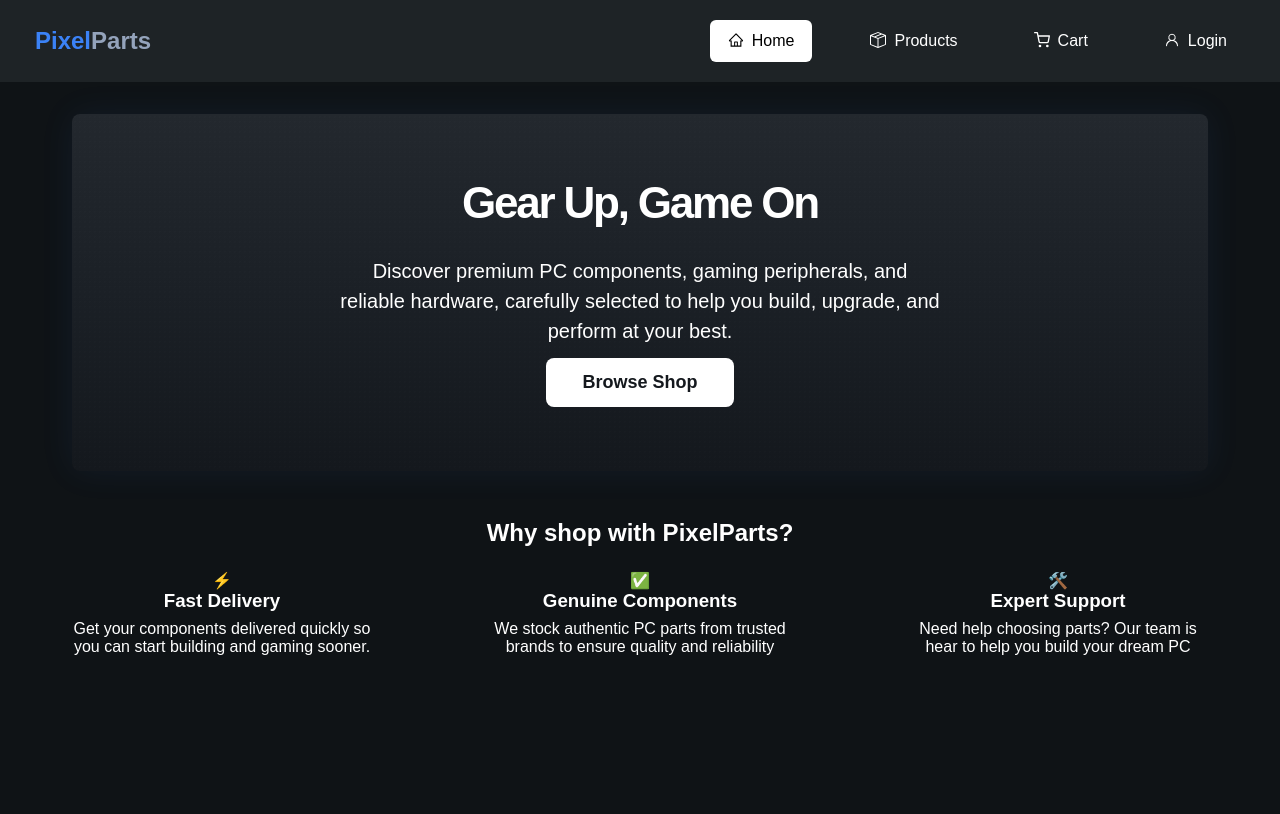
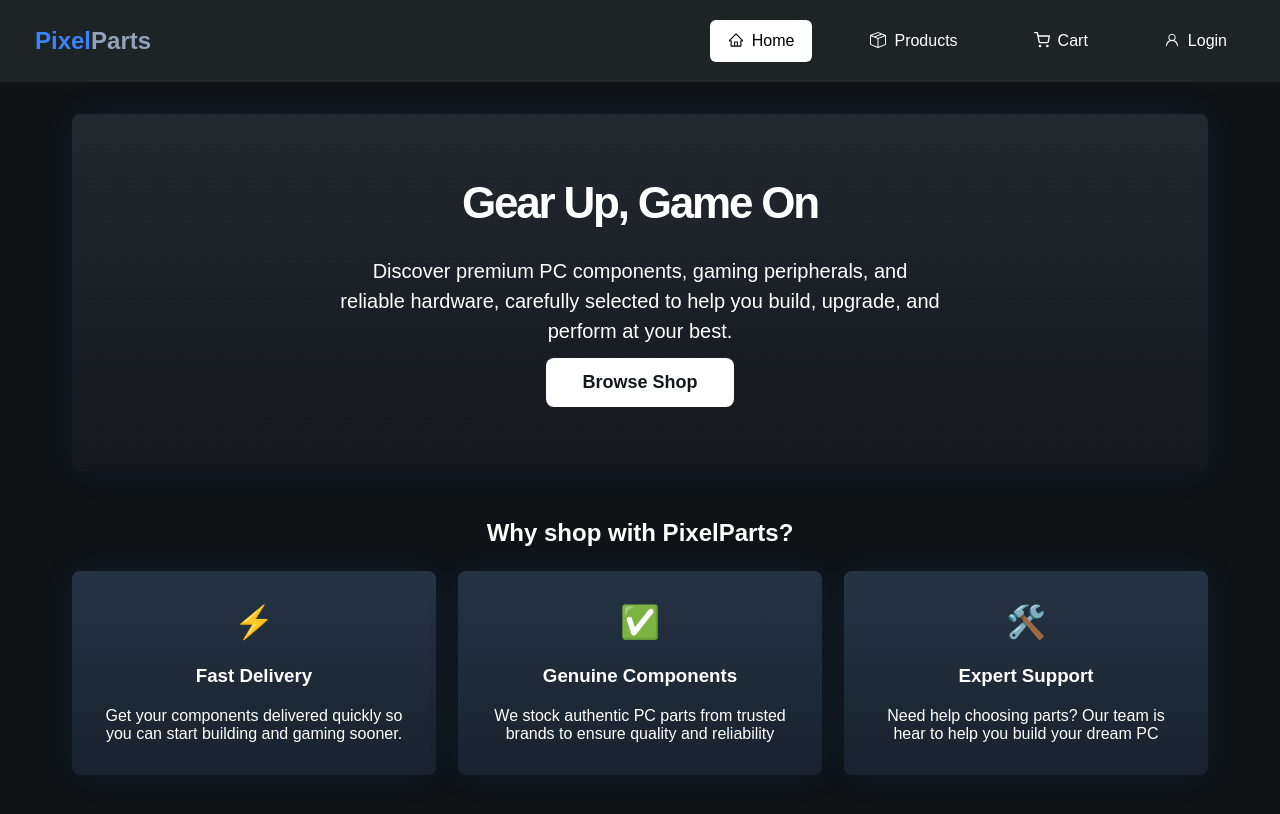
Before and after one commit to ryubex/pixel-parts, a React (Vite) app: page / in a window 1280 px wide. Shown: the top 814 px of the page. Built offline with nearby package versions, Linux system fonts and the light colour scheme.

Commit message:
Main page support cards finished

```diff
--- a/src/pages/Home.jsx
+++ b/src/pages/Home.jsx
@@ -21,7 +21,7 @@
           <h2>Why shop with PixelParts?</h2>
 
           <div className='supportCard'>
-            <div className='fastCard'>
+            <div className='descCard'>
               <div className='cardIcon'>
                 ⚡
               </div>
@@ -31,7 +31,7 @@
               </p>
             </div>
 
-            <div className='genuinineCard'>
+            <div className='descCard'>
               <div className='cardIcon'>
                 ✅
               </div>
@@ -41,7 +41,7 @@
               </p>
             </div>
 
-            <div className='expertCard'>
+            <div className='descCard'>
               <div className='cardIcon'>
                 🛠️
               </div>
--- a/src/styles/Home.css
+++ b/src/styles/Home.css
@@ -93,3 +93,31 @@
 .hero-subCard p {
     max-width: 300px;
 }
+
+.descCard {
+    display: flex;
+    flex-direction: column;
+    align-items: center;
+    gap: 12px;
+    border-radius: 8px;
+    text-align: center;
+    box-shadow: 0 0 35px rgba(59,130,246,.08);
+    background: linear-gradient(180deg,
+        #263343 0%,
+        #1f2b39 50%,
+        #19222d 100%);
+    margin-bottom: 48px;
+    padding: 32px 32px;
+    justify-content: center;
+}
+
+.cardIcon {
+    font-size: 32px;
+    margin-bottom: 12px;
+}
+
+.descCard:hover {
+    transform: translateY(-6px);
+    background: #252b33;
+    box-shadow: 0 12px 40px rgba(59,130,246,.12);
+}
```
